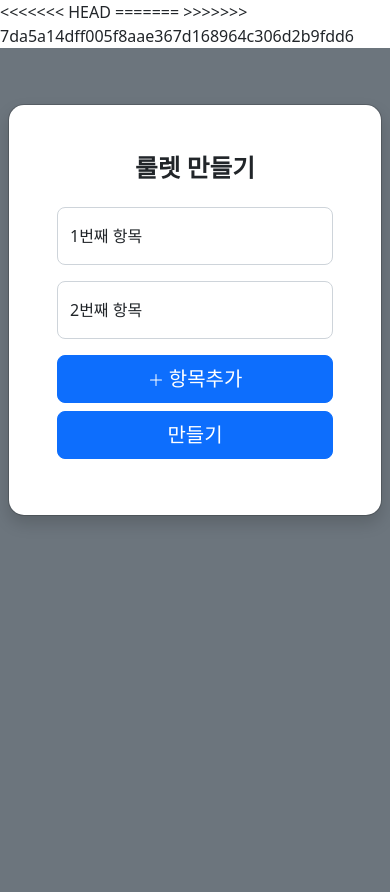
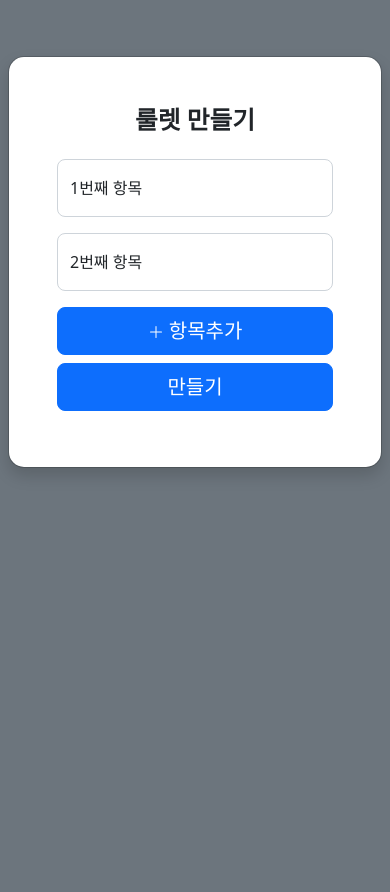
Before and after one commit to ehdudz1/roulette, a PHP site: page / in a window 390 px wide. After the commit the page ends 473 px from the top, so only its background shows below. Run offline with PHP 8.4, Linux system fonts and the light colour scheme.

Commit message:
반응형수정

```diff
--- a/index.php
+++ b/index.php
@@ -2,11 +2,8 @@
 <html lang="en" dir="ltr">
     <head>
         <meta charset="utf-8">
-<<<<<<< HEAD
         <meta name="viewport" content="width=device-width, initial-scale=1">
 
-=======
->>>>>>> 7da5a14dff005f8aae367d168964c306d2b9fdd6
         <title>룰렛 만들기</title>
         <!-- CSS only -->
         <link href="https://cdn.jsdelivr.net/npm/bootstrap@5.2.0-beta1/dist/css/bootstrap.min.css" rel="stylesheet" integrity="sha384-0evHe/X+R7YkIZDRvuzKMRqM+OrBnVFBL6DOitfPri4tjfHxaWutUpFmBp4vmVor" crossorigin="anonymous">
--- a/result/index.php
+++ b/result/index.php
@@ -2,11 +2,8 @@
 <html lang="en" dir="ltr">
     <head>
         <meta charset="utf-8">
-<<<<<<< HEAD
         <meta name="viewport" content="width=device-width, initial-scale=1">
 
-=======
->>>>>>> 7da5a14dff005f8aae367d168964c306d2b9fdd6
         <title>룰렛 만들기</title>
         <!-- CSS only -->
         <link href="https://cdn.jsdelivr.net/npm/bootstrap@5.2.0-beta1/dist/css/bootstrap.min.css" rel="stylesheet" integrity="sha384-0evHe/X+R7YkIZDRvuzKMRqM+OrBnVFBL6DOitfPri4tjfHxaWutUpFmBp4vmVor" crossorigin="anonymous">
```
